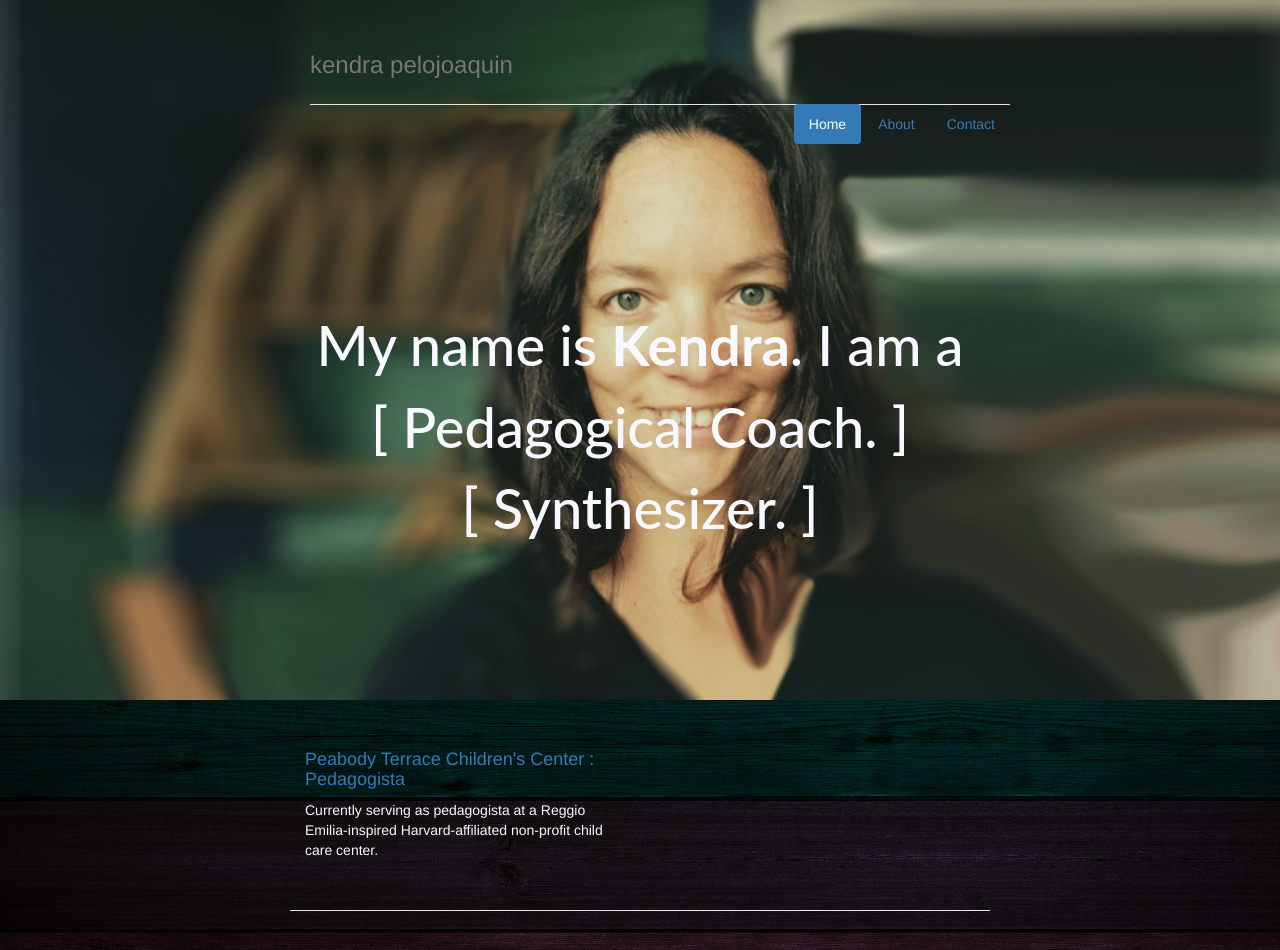
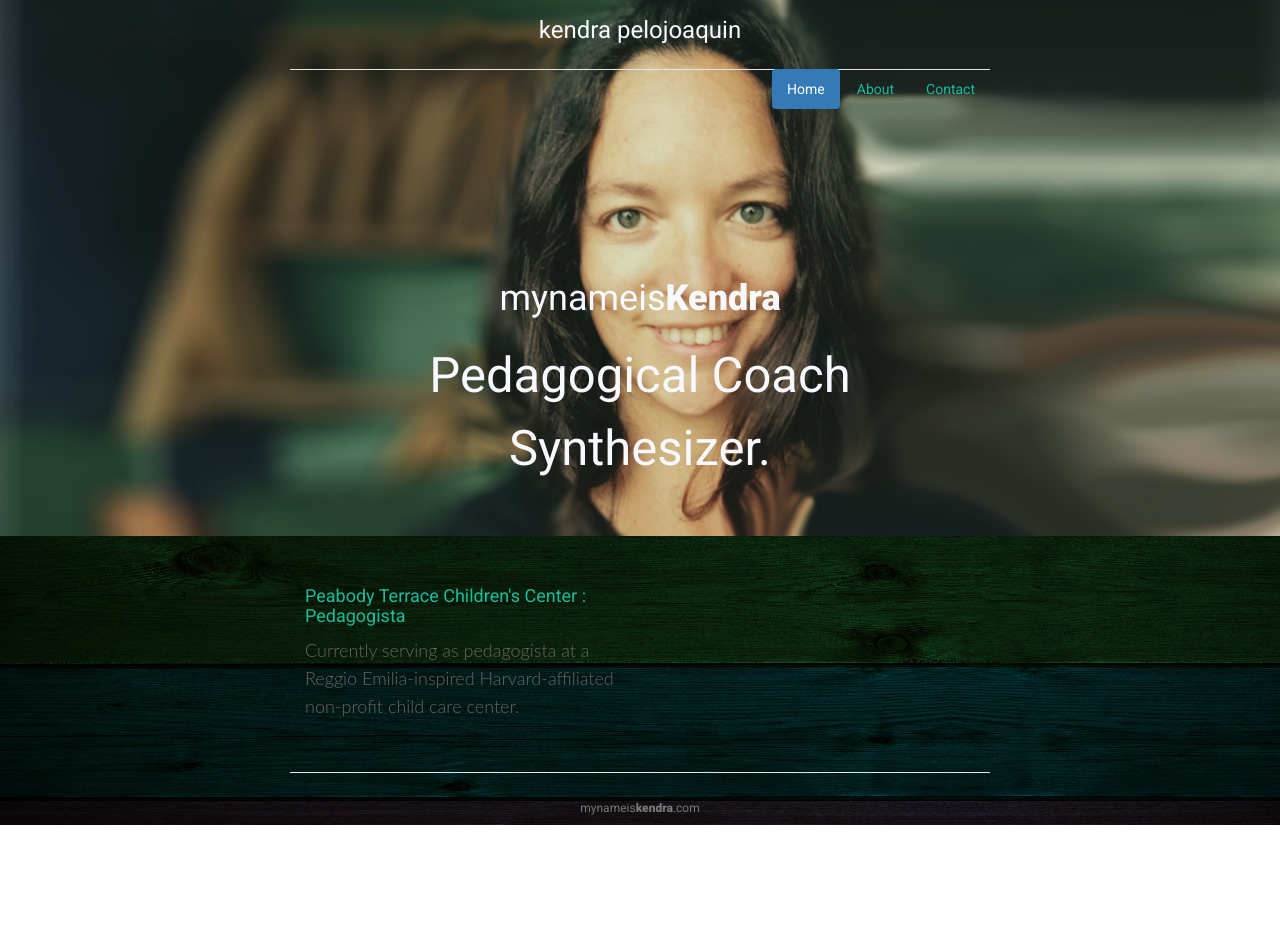
Before and after one commit to pelowok/strident-guacamole, a website: page app/index.html in a window 1280 px wide. After the commit the page ends 825 px from the top, so only its background shows below. Drawn offline with nearby package versions, Linux system fonts and the light colour scheme; files that its build step writes are made by us from their sources.

Commit message:
placeholder site basics

```diff
--- a/app/index.html
+++ b/app/index.html
@@ -15,10 +15,7 @@
 
     <!-- build:css(.) styles/vendor.css -->
     <!-- bower:css -->
-    <!-- Latest compiled and minified CSS -->
-    <link rel="stylesheet" href="https://maxcdn.bootstrapcdn.com/bootstrap/3.3.5/css/bootstrap.min.css">
-
-    <link rel="stylesheet" href="/bower_components/bootstrap/dist/css/bootstrap.css" />
+    <link href="https://maxcdn.bootstrapcdn.com/bootstrap/3.3.5/css/bootstrap.min.css" rel="stylesheet" integrity="sha256-MfvZlkHCEqatNoGiOXveE8FIwMzZg4W85qfrfIFBfYc= sha512-dTfge/zgoMYpP7QbHy4gWMEGsbsdZeCXz7irItjcC3sPUFtf0kuFbDz/ixG7ArTxmDjLXDmezHubeNikyKGVyQ==" crossorigin="anonymous">
     <!-- endbower -->
     <!-- endbuild -->
     <!-- build:css(.tmp) styles/main.css -->
@@ -33,49 +30,44 @@
 
 
     <div class="container-fluid ">
-    <!--<div id="heroimg" class="container-fluid">-->
-
       <div id="h">
         <div class="logo">
           <div class="container">
             <div class="header">
-              <h3 class="text-muted">kendra pelojoaquin</h3>
+              <h3 class="centered">kendra pelojoaquin</h3>
               <ul class="nav nav-pills pull-right">
                 <li class="active"><a href="#">Home</a></li>
                 <li><a href="#">About</a></li>
                 <li><a href="#">Contact</a></li>
               </ul>
-
             </div>
           </div>
         </div><!--/logo-->
         <div class="container centered">
           <div class="row">
+            <div class="col-xs-12">
+              <h1>mynameis<strong>Kendra</strong></h1>
+            </div><!--/col-xs-12-->
+          </div><!--/row-->
+          <div class="row my-container">
+            <div class="col-xs-12">
+              <h1>Pedagogical Coach</h1>
+              <h1>Synthesizer.</h1>
+            </div><!--/col-xs-12-->
+          </div><!--/row-->
+        </div><!--/container centered-->
+        <div class="row mt my-container">
+          <!--<div class="container centered">-->
+            <!--<div class="col-xs-12">-->
+                <!--<i class="ion-ios7-monitor-outline"></i>-->
+                <!--<h1>Pedagogical Coach</h1>-->
+                <!--<h1>Synthesizer.</h1>-->
+            <!--</div>&lt;!&ndash;/col-xs-12&ndash;&gt;-->
+          <!--</div>&lt;!&ndash;/container centered&ndash;&gt;-->
+        </div><!--/row mt my-container-->
+      </div><!--/h-->
+    </div><!--/container-fluid-->
 
-
-
-            </div>
-          </div><!--/row-->
-
-          <div class="row mt my-container">
-            <div class="col-sm-12 text-center">
-              <h1>My name is <strong>Kendra</strong>. I am a</h1>
-
-              <i class="ion-ios7-monitor-outline"></i>
-              <h1>[ Pedagogical Coach. ]</h1>
-              <h1>[ Synthesizer. ]</h1>
-            </div><!--/col-md-4-->
-
-
-
-          </div><!--/row-->
-        </div><!--/container-->
-      </div><!--H-->
-
-
-
-
-    </div>
     <div class="container-fluid">
       <div class="container">
         <div class="row marketing">
@@ -84,27 +76,15 @@
 
             <p>Currently serving as pedagogista at a Reggio Emilia-inspired Harvard-affiliated non-profit child care
               center.</p>
-
-          </div>
-        </div>
-      </div>
-
-
-      <!--<div class="footer">-->
-        <div class="container">
+          </div><!--/col-lg-6-->
+        </div><!--/row marketing-->
+      </div><!--/container-->
+      <div class="container centered">
           <div class="footer">
-            <!--<ul class="nav nav-pills pull-right">-->
-              <!--<li class="active"><a href="#">Home</a></li>-->
-              <!--<li><a href="#">Pedagogical Coach</a></li>-->
-              <!--<li><a href="#">Synthesizer</a></li>-->
-              <!--<li><a href="#">About</a></li>-->
-              <!--<li><a href="#">Contact</a></li>-->
-            <!--</ul>-->
-            <!--<h3 class="text-muted">kendra pelojoaquin</h3>-->
-          </div>
-        <!--</div>-->
-      </div>
-    </div>
+            <h6>mynameis<strong>kendra</strong>.com</h6>
+          </div><!--/footer-->
+        </div><!--/container-->
+    </div><!--/container-fluid-->
 
 
     <!-- build:js(.) scripts/vendor.js -->
@@ -112,7 +92,6 @@
     <script src="/bower_components/jquery/dist/jquery.js"></script>
     <!-- endbower -->
     <!-- endbuild -->
-
 
     <!-- build:js(.) scripts/plugins.js -->
     <script src="/bower_components/bootstrap/js/affix.js"></script>
--- a/app/styles/overrides.css
+++ b/app/styles/overrides.css
@@ -1,9 +1,103 @@
 @import url(https://fonts.googleapis.com/css?family=Roboto:400,900,500);
 
-body{
-    padding-top: 0;
+* {
+    margin: 0;
+    padding: 0px;
+    font-family: 'Roboto', sans-serif;
+}
+body {
+    margin: 0;
+    padding-top: 0px;
     background: url(../images/rainbow.jpg) fixed repeat center 0;
 }
+
+h1, h2, h3, h4, h5, h6 {
+    font-family: 'Roboto', sans-serif;
+    font-weight: 300;
+}
+
+p {
+    padding: 0;
+    margin-bottom: 12px;
+    font-family: 'Lato', sans-serif;
+    font-weight: 300;
+    font-size: 18px;
+    line-height: 28px;
+    color: #666;
+    margin-top: 10px;
+}
+
+html,
+body {
+    height: 100%;
+}
+
+.alignleft { float: left; }
+.alignright { float: right; }
+.aligncenter {
+    margin-left: auto;
+    margin-right: auto;
+    display: block;
+    clear: both;
+}
+.centered {text-align: center}
+.mt {margin-top: 50px;}
+.mb {margin-bottom: 50px;}
+.mtb {margin-top: 50px; margin-bottom: 50px;}
+.mtb2 { margin-top: 100px; margin-bottom: 100px;}
+.ptb {padding-top: 80px; padding-bottom: 80px;}
+
+.clear {
+    clear: both;
+    display: block;
+    font-size: 0;
+    height: 0;
+    line-height: 0;
+    width:100%;
+}
+::-moz-selection  {
+    color: #fff;
+    text-shadow:none;
+    background:#2B2E31;
+}
+::selection {
+    color: #fff;
+    text-shadow:none;
+    background:#2B2E31;
+}
+*,
+*:after,
+*:before {
+    -webkit-box-sizing: border-box;
+    -moz-box-sizing: border-box;
+    box-sizing: border-box;
+    padding: 0;
+    margin: 0;
+}
+a {
+    padding: 0;
+    margin: 0;
+    text-decoration: none;
+    -webkit-transition: background-color .4s linear, color .4s linear;
+    -moz-transition: background-color .4s linear, color .4s linear;
+    -o-transition: background-color .4s linear, color .4s linear;
+    -ms-transition: background-color .4s linear, color .4s linear;
+    transition: background-color .4s linear, color .4s linear;
+    color: #1abc9c;
+}
+a:hover,
+a:focus {
+    text-decoration: none;
+    color:#696E74;
+}
+
+.nopadding {
+    padding: 0px !important;
+    margin: 0px;
+}
+
+/*#################################*/
+
 .container-fluid{
     padding: 0;
 }
@@ -13,27 +107,12 @@ body{
     color: ghostwhite;
     padding-top: 15%;
     text-align: center;
-
 }
 
 .marketing{
     color: ghostwhite;
 }
 
-
-#heroimg {
-    background: url(../images/headshot.jpg) no-repeat center center;
-    padding-top: 5px;
-    background-position: 55% center;
-    /*min-height: 300px;*/
-    /*width: 100%;*/
-    width: 100%;
-    height:auto;
-    box-sizing: border-box;
-    padding: 0;
-    margin: 0;
-    display: block;
-}
 
 .my-container {
     font-family: 'Lato', 'Roboto', sans-serif;
@@ -43,16 +122,16 @@ body{
     overflow: hidden;
 }
 .my-container h1{
-    font-size: 4em;
+    font-size: 3.5em;
 }
 
 /* HEADER SECTION */
 #h {
-    background: url(../images/headshot3.jpg) no-repeat center top;
-    padding-top: 5px;
+    background: url(../images/headshot3.jpg) no-repeat;
+    padding-right: 0px;
     background-attachment: relative;
-    background-position: center center;
-    min-height: 700px;
+    background-position: 54% center;
+    min-height: 500px;
     width: 100%;
 
     -webkit-background-size: 100%;
@@ -68,14 +147,12 @@ body{
 }
 
 #h .logo {
-    margin-top: 30px;
-    margin-left: 40px;
     padding-bottom: 150px;
 }
 
 #h .logo h2{
     font-weight: 900;
-    color: white;
+    color: ghostwhite;
     letter-spacing: 1px;
 }
 
```
